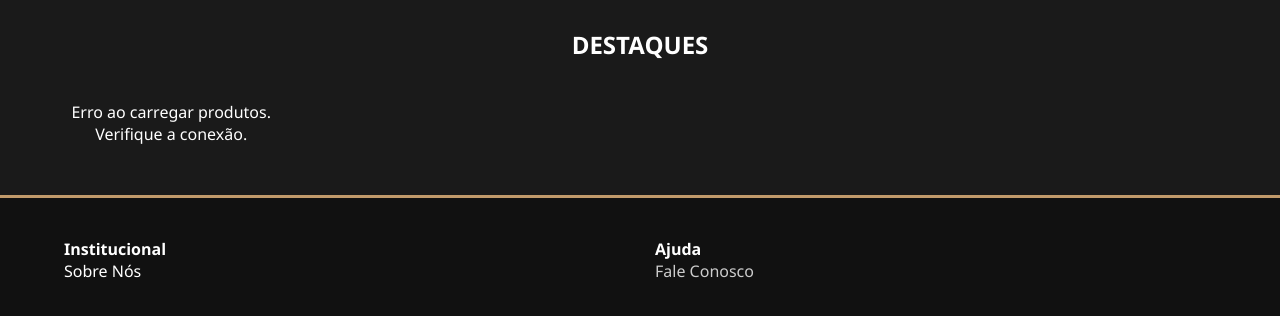
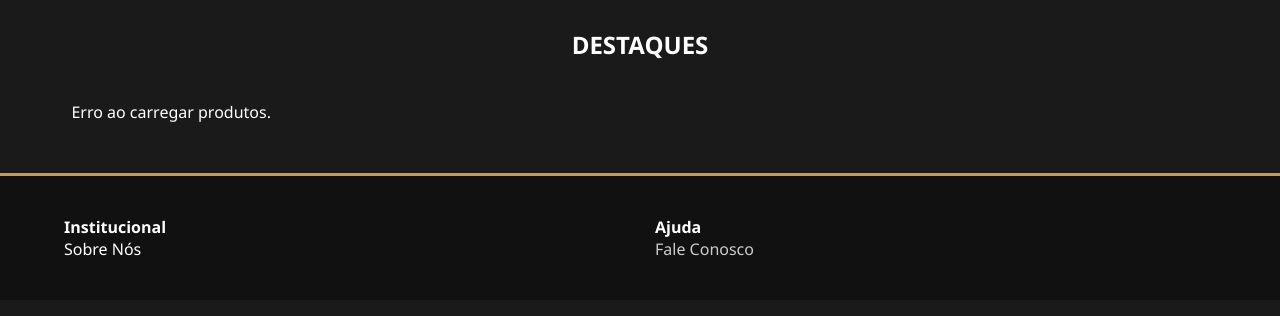
Before and after one commit to emanuel-emuh/arsenal-izk, a website: page public/index.html in a window 1280 px wide. Shown: the part 572-888 px from the top of the page. Drawn offline with Linux system fonts and the light colour scheme; no server answers.

Commit message:
Atualizando html para versao dinamica

```diff
--- a/public/index.html
+++ b/public/index.html
@@ -12,23 +12,19 @@
         a { text-decoration: none; color: inherit; transition: 0.3s; }
         .container { width: 90%; max-width: 1200px; margin: 0 auto; }
 
-        /* Botões */
         .btn { display: inline-block; background-color: var(--verde-militar); color: var(--branco); padding: 12px 24px; border-radius: 4px; font-weight: bold; text-transform: uppercase; border: none; cursor: pointer; text-align: center; }
         .btn:hover { background-color: var(--bege-militar); color: var(--preto); }
         .btn-full { width: 100%; }
 
-        /* Header */
         header { background-color: var(--verde-militar); height: 70px; display: flex; align-items: center; border-bottom: 3px solid var(--bege-militar); position: sticky; top: 0; z-index: 1000; box-shadow: 0 4px 10px rgba(0,0,0,0.3); }
         .header-container { display: flex; justify-content: space-between; align-items: center; width: 100%; }
         .logo { font-size: 1.5rem; font-weight: bold; text-transform: uppercase; display: flex; align-items: center; gap: 10px; }
         .nav-menu { display: flex; gap: 20px; align-items: center; list-style: none; }
         .nav-link { font-weight: 500; text-transform: uppercase; font-size: 0.9rem; color: white; }
 
-        /* Hero */
         .hero { background: linear-gradient(rgba(0,0,0,0.6), rgba(0,0,0,0.6)), url('https://png.pngtree.com/thumb_back/fw800/background/20220428/pngtree-soccer-or-football-cup-image_1110527.jpg'); background-size: cover; background-position: center; min-height: 60vh; display: flex; align-items: center; justify-content: center; text-align: center; padding: 20px; }
         .hero h2 { font-size: clamp(2rem, 5vw, 3.5rem); margin-bottom: 15px; }
 
-        /* Produtos */
         .products { padding: 50px 0; }
         .section-title { text-align: center; margin-bottom: 40px; text-transform: uppercase; position: relative; }
         .product-grid { display: grid; grid-template-columns: repeat(auto-fill, minmax(200px, 1fr)); gap: 20px; }
@@ -37,11 +33,9 @@
         .product-info { padding: 15px; flex-grow: 1; display: flex; flex-direction: column; justify-content: space-between; }
         .price { font-size: 1.2rem; font-weight: bold; margin-bottom: 15px; }
 
-        /* Footer */
         footer { background: #111; padding: 40px 0; margin-top: auto; border-top: 3px solid var(--bege-militar); }
         .footer-content { display: grid; grid-template-columns: repeat(auto-fit, minmax(200px, 1fr)); gap: 30px; }
 
-        /* Mobile */
         .hamburger { display: none; cursor: pointer; flex-direction: column; gap: 5px; }
         .bar { width: 25px; height: 3px; background-color: white; }
 
@@ -82,7 +76,7 @@
         <div class="container">
             <h2 class="section-title">Destaques</h2>
             <div class="product-grid" id="vitrine-produtos">
-                </div>
+            </div>
         </div>
     </section>
 
@@ -97,12 +91,13 @@
         const vitrine = document.getElementById('vitrine-produtos');
         const telefoneZap = "558498228590";
 
-        // --- CONEXÃO COM O SERVIDOR ---
+        // --- LÓGICA NOVA DO FULL STACK ---
         async function carregarProdutos() {
             vitrine.innerHTML = "<p style='text-align:center; color:white; width:100%'>Carregando coleção...</p>";
 
             try {
-                const resposta = await fetch('/api/produtos'); // Chama o arquivo server.js
+                // Pede ao servidor os dados
+                const resposta = await fetch('/api/produtos');
                 const produtos = await resposta.json();
 
                 let htmlFinal = "";
@@ -124,16 +119,15 @@
                     </div>`;
                 });
 
-                vitrine.innerHTML = htmlFinal || "<p style='text-align:center'>Nenhum produto encontrado.</p>";
+                vitrine.innerHTML = htmlFinal || "<p style='text-align:center'>Nenhum produto cadastrado ainda.</p>";
             } catch (erro) {
                 console.error(erro);
-                vitrine.innerHTML = "<p style='text-align:center'>Erro ao carregar produtos. Verifique a conexão.</p>";
+                vitrine.innerHTML = "<p style='text-align:center'>Erro ao carregar produtos.</p>";
             }
         }
 
         carregarProdutos();
 
-        // Menu Mobile
         const hamburger = document.getElementById('hamburger');
         const navMenu = document.getElementById('nav-menu');
         hamburger.addEventListener('click', () => navMenu.classList.toggle('active'));
```
